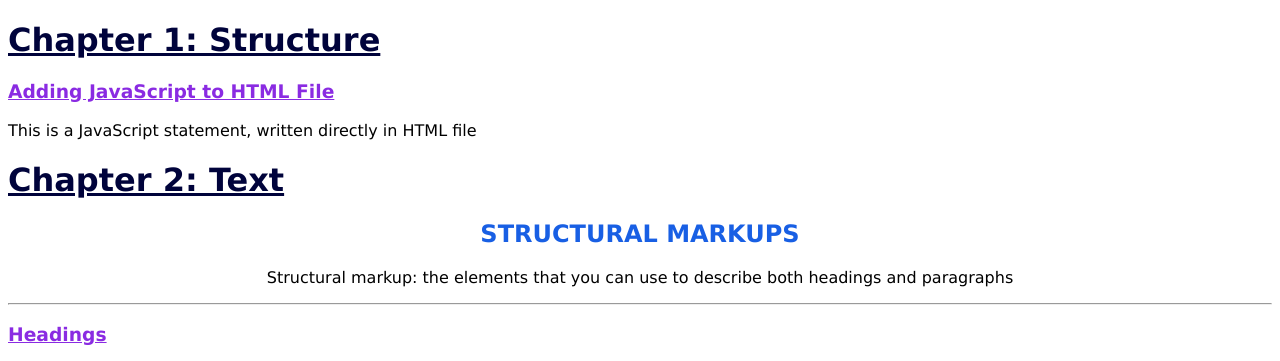
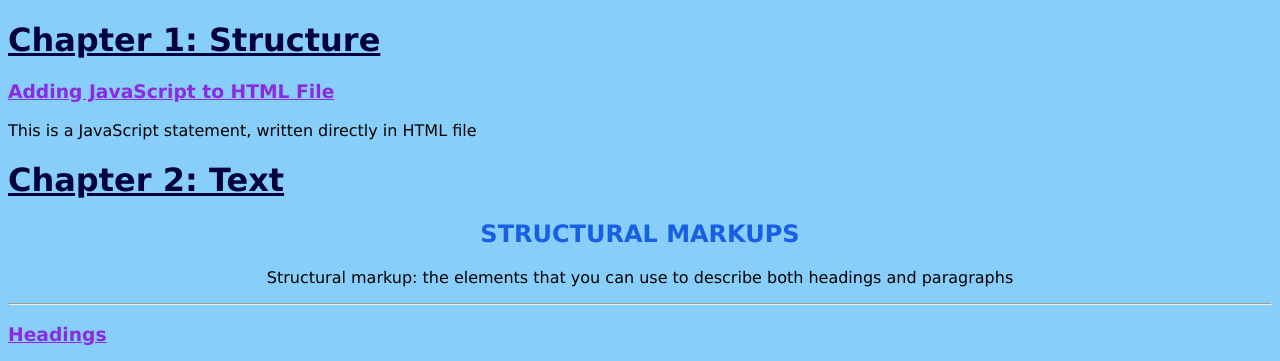
Before and after one commit to iamsajidhanif/HTML-CSS-Projects, a plain HTML site: page index.html in a window 1280 px wide. Shown: the top 361 px of the page. Drawn offline with Linux system fonts and the light colour scheme; a script that the page names is missing.

Commit message:
index.html updated

```diff
--- a/index.html
+++ b/index.html
@@ -8,10 +8,18 @@
         <link rel="stylesheet" href="./assets/style.css">
         <script type="text/javascript" src="./index.js"></script>
         <link rel="icon" type="image/x-icon" href="/imgs-assign05/sh-favicon.png">
+
+        <style>
+            body{
+                background-color: lightskyblue;
+
+            }
+        </style>
         <title>HTML-CSS Project</title>
     </head>
 
     <body>
+
         <!-- Chapter 1: Structure -->
         <h1><u>Chapter 1: Structure</u></h1>
 
```
